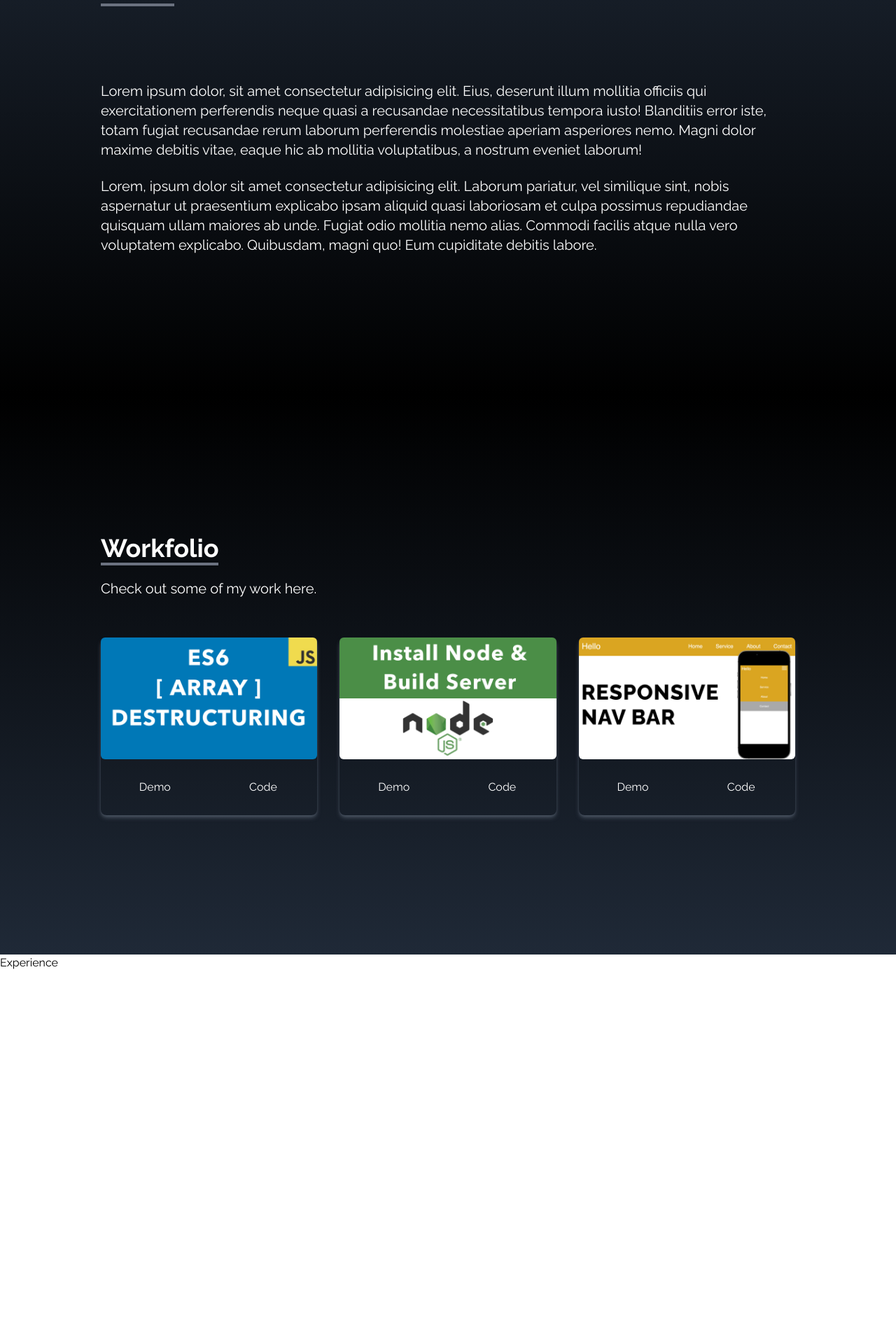
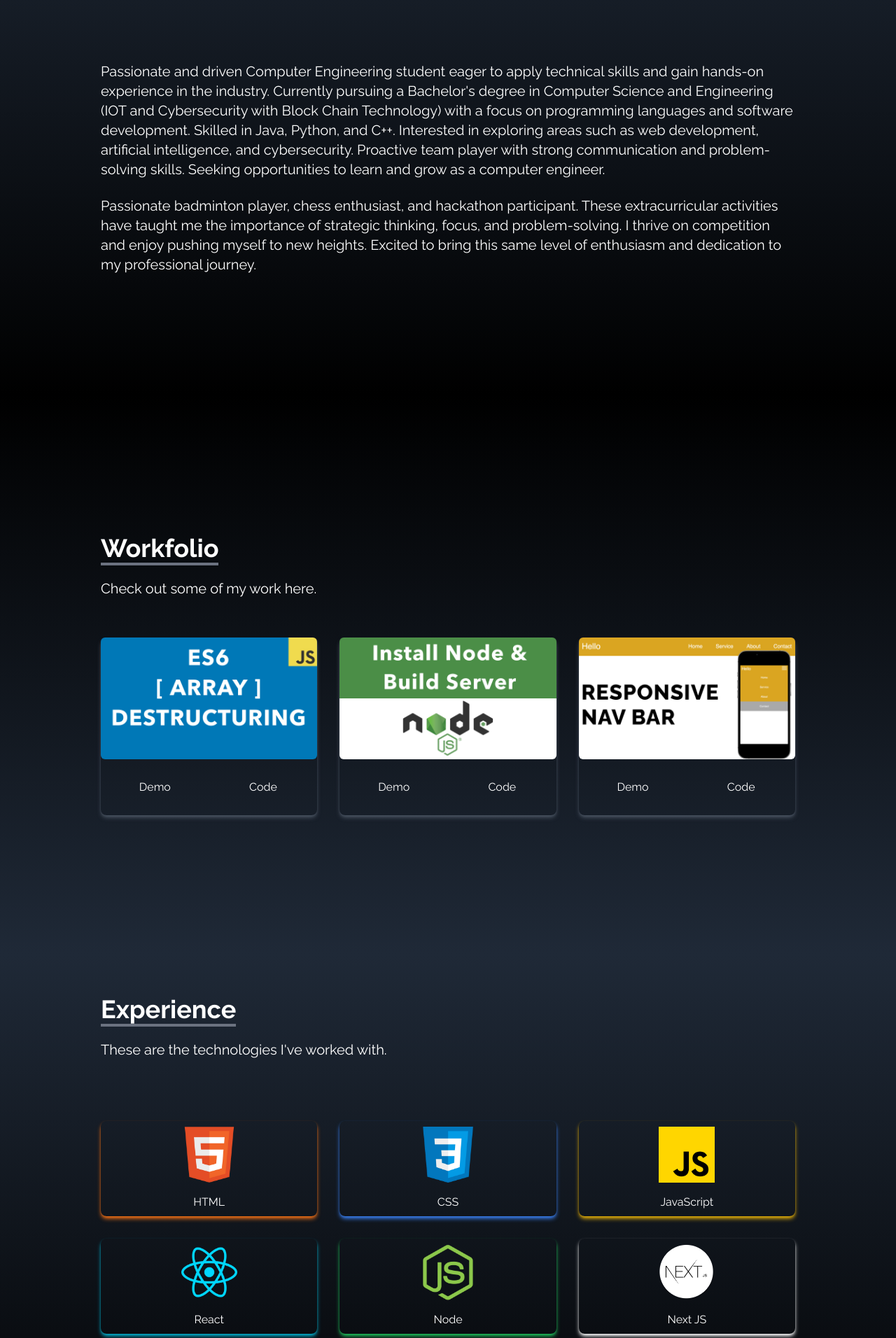
Before and after one commit to devpandhii/personal-portfolio, a React (Create React App) app: page / in a window 1280 px wide. Shown: the part 1036-2948 px from the top of the page at 70% size. Before the commit the page ends 2424 px from the top, so only its background shows below. Built offline with nearby package versions, Linux system fonts and the light colour scheme.

Commit message:
experience page added

```diff
--- a/src/component/About.jsx
+++ b/src/component/About.jsx
@@ -14,23 +14,13 @@ const About = () => {
         </div>
 
         <p className="text-xl mt-20">
-          Lorem ipsum dolor, sit amet consectetur adipisicing elit. Eius,
-          deserunt illum mollitia officiis qui exercitationem perferendis neque
-          quasi a recusandae necessitatibus tempora iusto! Blanditiis error
-          iste, totam fugiat recusandae rerum laborum perferendis molestiae
-          aperiam asperiores nemo. Magni dolor maxime debitis vitae, eaque hic
-          ab mollitia voluptatibus, a nostrum eveniet laborum!
+        Passionate and driven Computer Engineering student eager to apply technical skills and gain hands-on experience in the industry. Currently pursuing a Bachelor's degree in Computer Science and Engineering (IOT and Cybersecurity with Block Chain Technology) with a focus on programming languages and software development. Skilled in Java, Python, and C++. Interested in exploring areas such as web development, artificial intelligence, and cybersecurity. Proactive team player with strong communication and problem-solving skills. Seeking opportunities to learn and grow as a computer engineer.
         </p>
 
         <br />
 
         <p className="text-xl">
-          Lorem, ipsum dolor sit amet consectetur adipisicing elit. Laborum
-          pariatur, vel similique sint, nobis aspernatur ut praesentium
-          explicabo ipsam aliquid quasi laboriosam et culpa possimus repudiandae
-          quisquam ullam maiores ab unde. Fugiat odio mollitia nemo alias.
-          Commodi facilis atque nulla vero voluptatem explicabo. Quibusdam,
-          magni quo! Eum cupiditate debitis labore.
+           Passionate badminton player, chess enthusiast, and hackathon participant. These extracurricular activities have taught me the importance of strategic thinking, focus, and problem-solving. I thrive on competition and enjoy pushing myself to new heights. Excited to bring this same level of enthusiasm and dedication to my professional journey.
         </p>
       </div>
     </div>
--- a/src/component/Experience.jsx
+++ b/src/component/Experience.jsx
@@ -1,8 +1,97 @@
 import React from 'react'
+import html from '../assets/html.png'
+import css from '../assets/css.png'
+import javascript from '../assets/javascript.png'
+import react from '../assets/react.png'
+import nextjs from '../assets/nextjs.png'
+import graphql from '../assets/graphql.png'
+import node from '../assets/node.png'
+import github  from '../assets/github.png'
+import tailwind  from '../assets/tailwind.png'
+const Experience = () => {
 
-const Experience = () => {
-  return (
-    <div>Experience</div>
+    const experience = [
+        {
+            id: 1,
+            technologies: 'HTML',
+            src: html,
+            style: 'shadow-orange-500',
+        },
+        {
+            id: 2,
+            technologies: 'CSS',
+            src: css,
+            style: 'shadow-blue-500',
+        },
+        {
+            id: 3,
+            technologies: 'JavaScript',
+            src: javascript,
+            style: 'shadow-yellow-500',
+        },
+        {
+            id: 4,
+            technologies: 'React',
+            src: react,
+            style: 'shadow-cyan-500',
+        },
+        {
+            id: 5,
+            technologies: 'Node',
+            src: node,
+            style: 'shadow-green-500',
+        },
+        {
+            id: 6,
+            technologies: 'Next JS',
+            src: nextjs,
+            style: 'shadow-white',
+        },
+        {
+            id: 7,
+            technologies: 'GitHub',
+            src: github,
+            style: 'shadow-white',
+        },
+        {
+            id: 8,
+            technologies: 'Tailwind',
+            src: tailwind,
+            style: 'shadow-cyan-300',
+        },
+        {
+            id: 9,
+            technologies: 'GraphQl',
+            src: graphql,
+            style: 'shadow-pink-500',
+        },
+    ]
+
+    return (
+    <div name="experience" className='bg-gradient-to-b from-gray-800 to-black w-full h-screen'>
+        <div className='max-w-screen-lg p-4 mx-auto flex flex-col justify-center w-full h-full text-white'>
+            <div className='pb-8'>
+                <p className='text-4xl font-bold inline border-b-4 border-gray-500'>
+                    Experience
+                </p>
+                <p className='text-xl py-6'>
+                    These are the technologies I've worked with.
+                </p>
+            </div>
+            <div className={'w-full grid grid-cols-2 sm:grid-cols-3 gap-8 text-center py-8 px-12 sm:px-0'}>
+            {
+                experience.map(({id, technologies, src, style}) =>(
+                    <div key={id} className={`shadow-md hover:scale-105 duration-500 py-2 rounded-lg ${style}`}>
+
+                    <img src={src} alt='img' className='w-20 mx-auto'/>
+                    <p className='mt-4'>{technologies}</p>
+
+            </div>
+                ))
+            }
+            </div>
+        </div>
+    </div>
   )
 }
 
```
